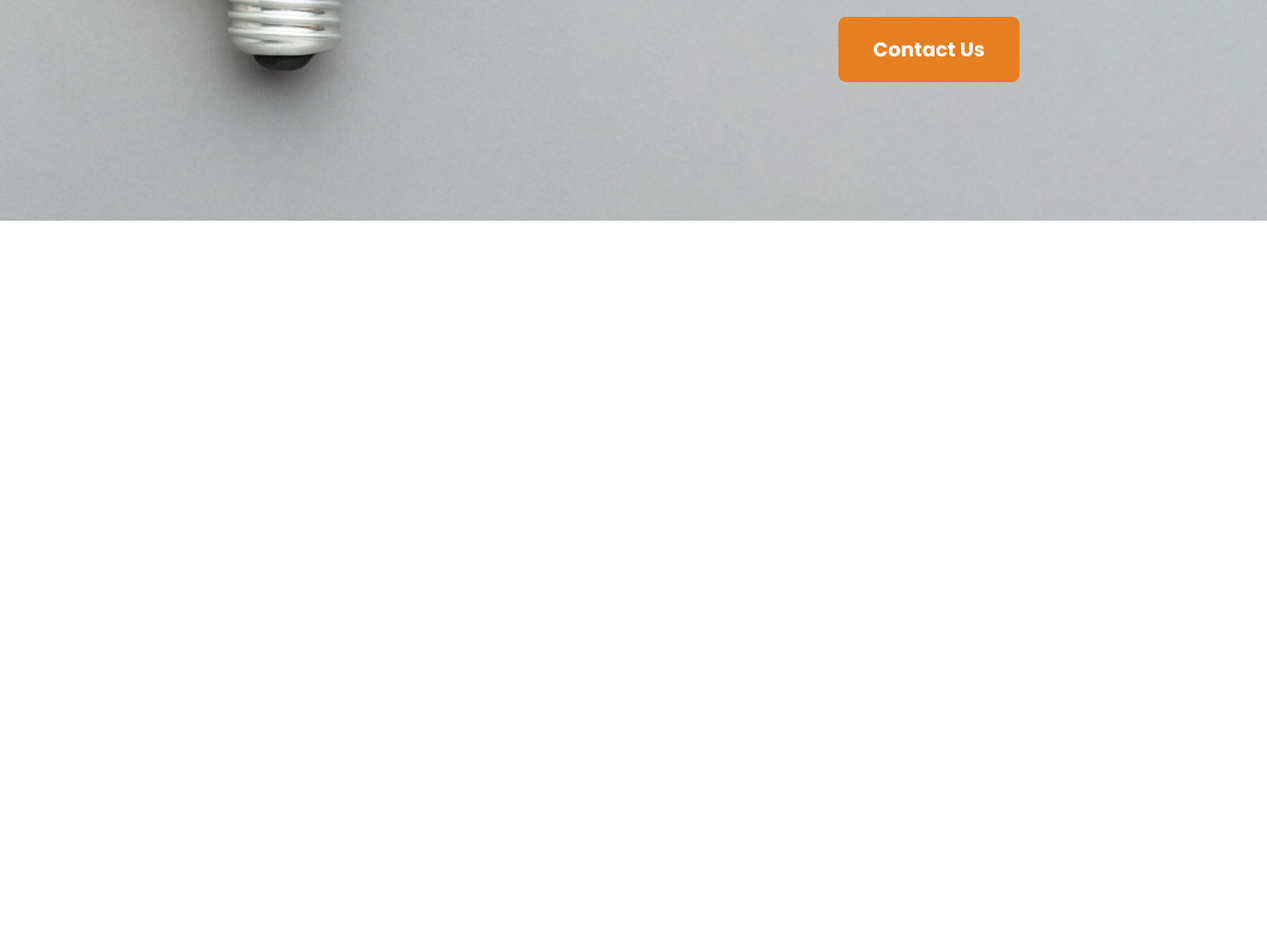
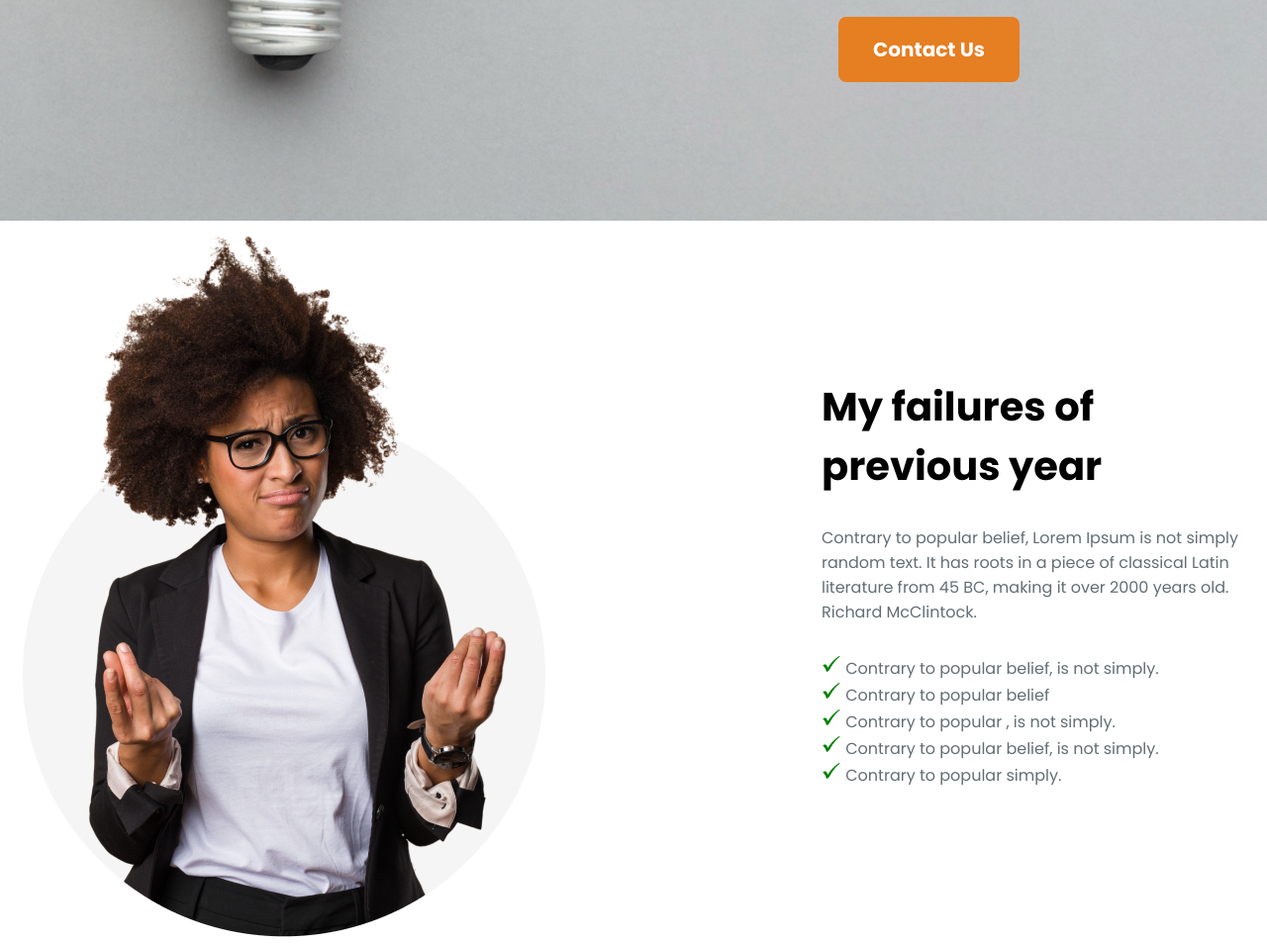
Before and after one commit to julkarnaeen1/new-year-assigment, a plain HTML site: page index.html in a window 1280 px wide. Shown: the part 577-1531 px from the top of the page at 99% size. Before the commit the page ends 800 px from the top, so only its background shows below. Drawn offline with Linux system fonts and the light colour scheme.

Commit message:
secound banner section added

```diff
--- a/index.html
+++ b/index.html
@@ -25,6 +25,36 @@
 
    <main>
 
+    <!-- my failure section -->
+
+    <section class="my-failure">
+
+        <div class="secound-banner">
+            <div class="secound-banner-image">
+            <img src="/images/person.png" alt="failure-person">
+            </div>
+            <div class="secound-banner-title">
+                <h2>My failures of previous year</h2>
+                <p>Contrary to popular belief, Lorem Ipsum is not simply random text. It has roots in a piece of classical Latin literature from 45 BC, making it over 2000 years old. Richard McClintock.</p>
+                <div class="icon-banner">
+                  <p><span><img src="./images/icon.png" alt="tick-icon"></span> Contrary to popular belief, is not simply.</p>
+                  <p><span><img src="./images/icon.png" alt="tick-icon"></span> Contrary to popular belief</p>
+                  <p><span><img src="./images/icon.png" alt="tick-icon"></span> Contrary to popular , is not simply.</p>
+                  <p><span><img src="./images/icon.png" alt="tick-icon"></span> Contrary to popular belief, is not simply.</p>
+                  <p><span><img src="./images/icon.png" alt="tick-icon"></span> Contrary to popular simply.</p>
+                </div>
+            </div>
+        </div>
+    </section>
+
+    <section>
+
+    </section>
+
+    <section>
+
+    </section>
+
    </main>
 
    <footer>
--- a/style.css
+++ b/style.css
@@ -47,3 +47,31 @@
 }
 
 /* Banner section end */
+
+/* my failure section start */
+.secound-banner{
+    display: flex;
+    justify-content: space-between;
+    align-items: center;
+}
+
+.secound-banner-title {
+    width: 450px;
+}
+
+.secound-banner-title h2 {
+    font-size: 40px;
+    margin-bottom: 30px;
+}
+
+.secound-banner-title > p {
+    margin-bottom: 30px;
+    color: #636e72;
+}
+
+.icon-banner p img{
+   height: 20px;
+}
+.icon-banner p {
+    color: #636e72;
+}
```
Also changed, not shown: images/icon.png (added).
